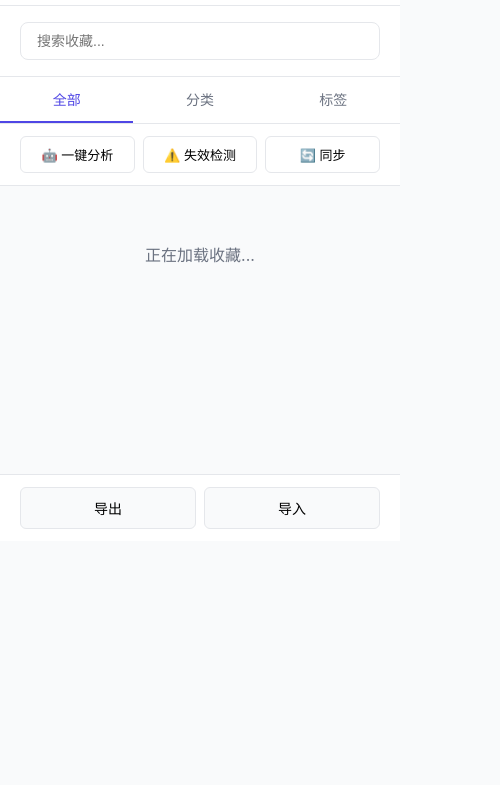
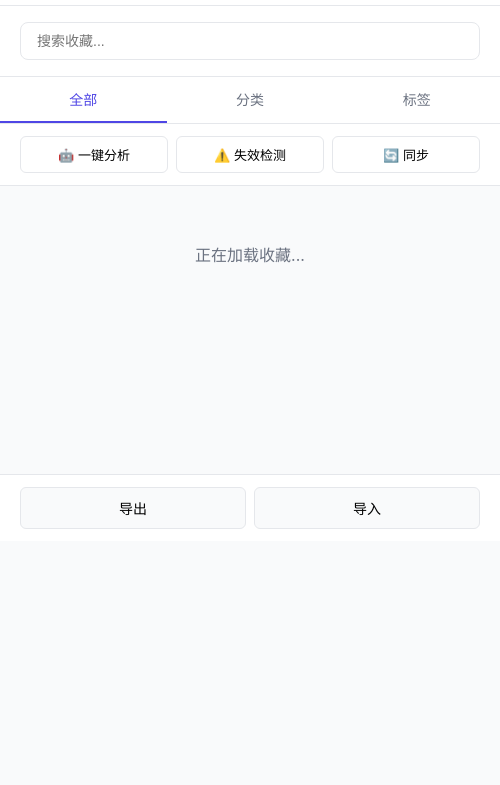
Before and after one commit to Ewan-yu/smart-bookmarks, a browser extension: page src/popup/popup.html in a window 400 px wide. Shown: the part 59-844 px from the top of the page, 500 px wide, since content can reach past the window. Drawn offline with Linux system fonts and the light colour scheme.

Commit message:
fix: 修复 popup 窗口宽度问题
- 设置固定宽度 500px，高度 600px
- 移除响应式干扰
- 确保 popup 正常显示

Co-Authored-By: Claude <noreply@anthropic.com>

```diff
--- a/src/popup/popup.css
+++ b/src/popup/popup.css
@@ -19,18 +19,25 @@
   box-sizing: border-box;
 }
 
+html, body {
+  width: 500px;
+  height: 600px;
+  margin: 0;
+  padding: 0;
+}
+
 body {
   font-family: -apple-system, BlinkMacSystemFont, 'Segoe UI', Roboto, sans-serif;
   background: var(--bg-color);
   color: var(--text-primary);
-  min-width: 400px;
-  max-width: 600px;
+  overflow: hidden;
 }
 
 .container {
   display: flex;
   flex-direction: column;
-  height: 600px;
+  height: 100%;
+  width: 100%;
 }
 
 /* Header */
@@ -1319,12 +1326,8 @@ button:disabled:hover {
   color: var(--text-primary);
 }
 
-/* 响应式调整 */
+/* 响应式调整 - popup 窗口固定宽度，不需要响应式 */
 @media (max-width: 480px) {
-  body {
-    min-width: 100%;
-  }
-
   .dialog {
     min-width: 90%;
     margin: 20px;
```
